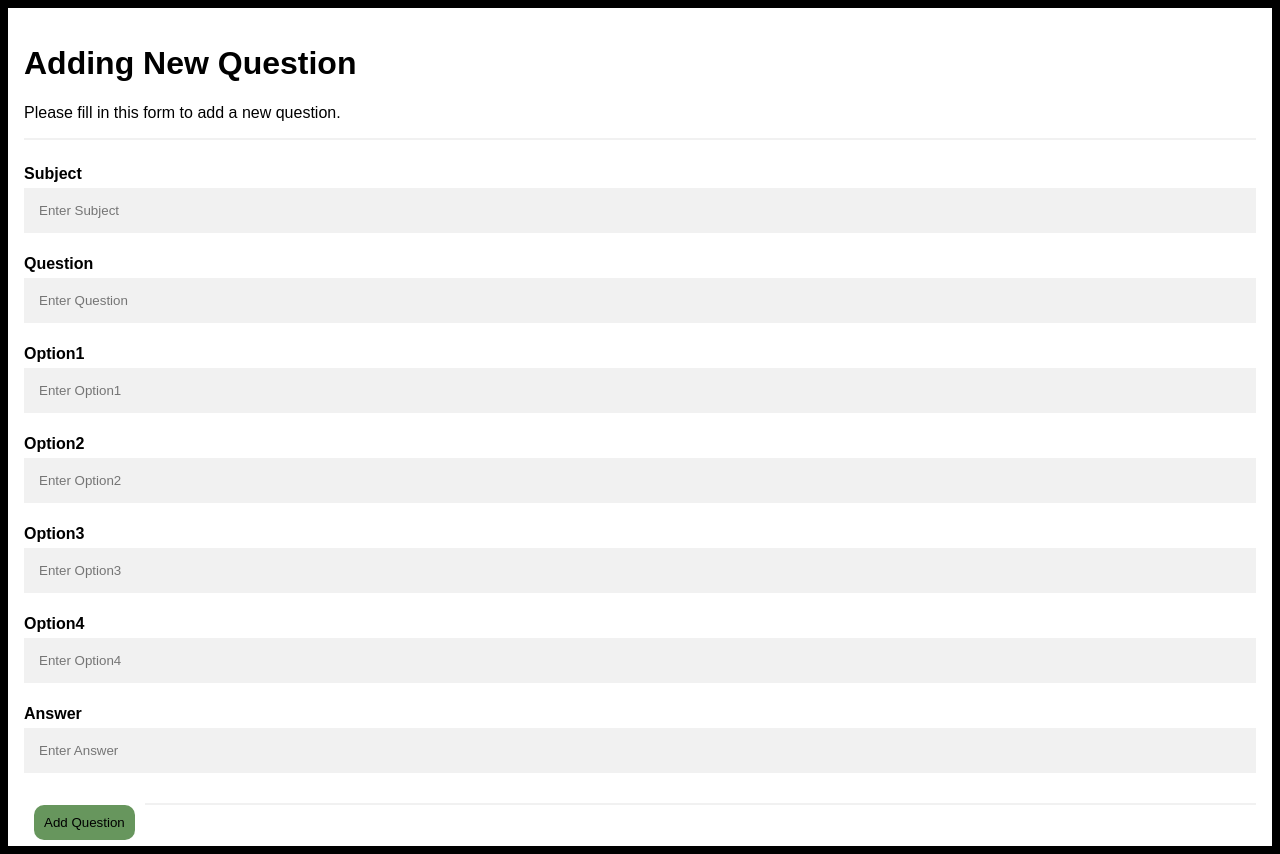
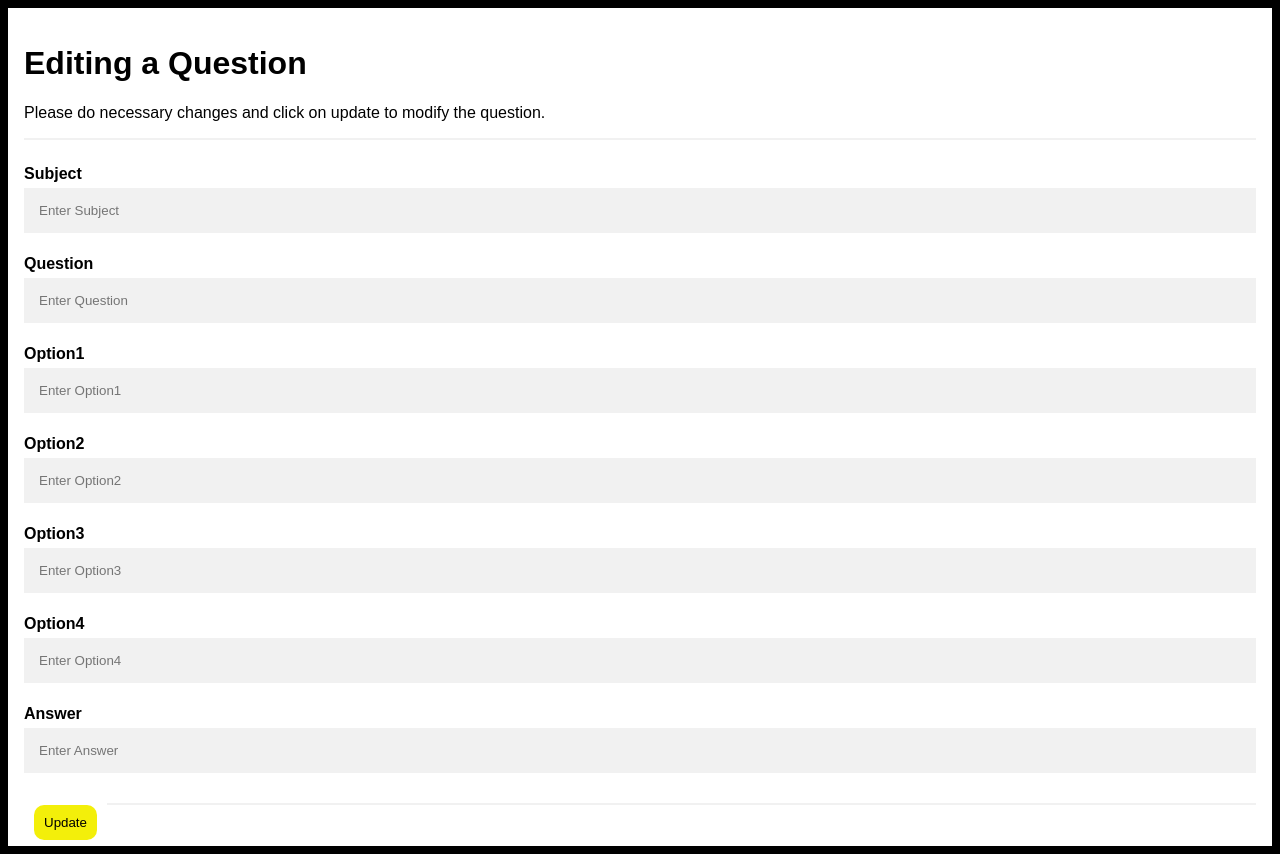
Before and after one commit to satya497/quiz_app, a Flask app: template templates/update.html in a window 1280 px wide. Run offline with Flask 2, Linux system fonts and the light colour scheme; the template is opened without the code that fills it, so the values that code supplies are empty.

Commit message:
changes for edit

```diff
--- a/templates/edit.html
+++ b/templates/edit.html
@@ -76,7 +76,7 @@ a {
         <input type="checkbox" id='{{sb.qid}}' name='{{sb.qid}}' value='{{sb.question}}'>
         <label for="{{sb.qid}}">'{{sb.question}}'</label><br>
 	{% endfor %}
-    <button type="submit" class="registerbtn">Delete Questions</button>
+    <button type="submit" class="registerbtn">Edit Question</button>
   </div>
 </form>
 
--- a/templates/update.html
+++ b/templates/update.html
@@ -71,8 +71,8 @@ a {
 
 <form action={{url_for('update')}} method = "post" >
   <div class="container">
-    <h1>Adding New Question</h1>
-    <p>Please fill in this form to add a new question.</p>
+    <h1>Editing a Question</h1>
+    <p>Please do necessary changes and click on update to modify the question.</p>
     <hr>
 
     <label for="subject"><b>Subject</b></label>
@@ -96,7 +96,7 @@ a {
     <label for="answer"><b>Answer</b></label>
     <input type="text" placeholder="Enter Answer" name="answer" id="answer" required>
 
-    <input type="submit" style="float:left; margin:10px; padding: 10px;border-radius: 10px;border-width: 0px; background-color:  #67965d;" value="Add Question"/>
+    <input type="submit" style="float:left; margin:10px; padding: 10px;border-radius: 10px;border-width: 0px; background-color:  #f3ef0a;" value="Update"/>
 
     <hr>
   </div>
```
